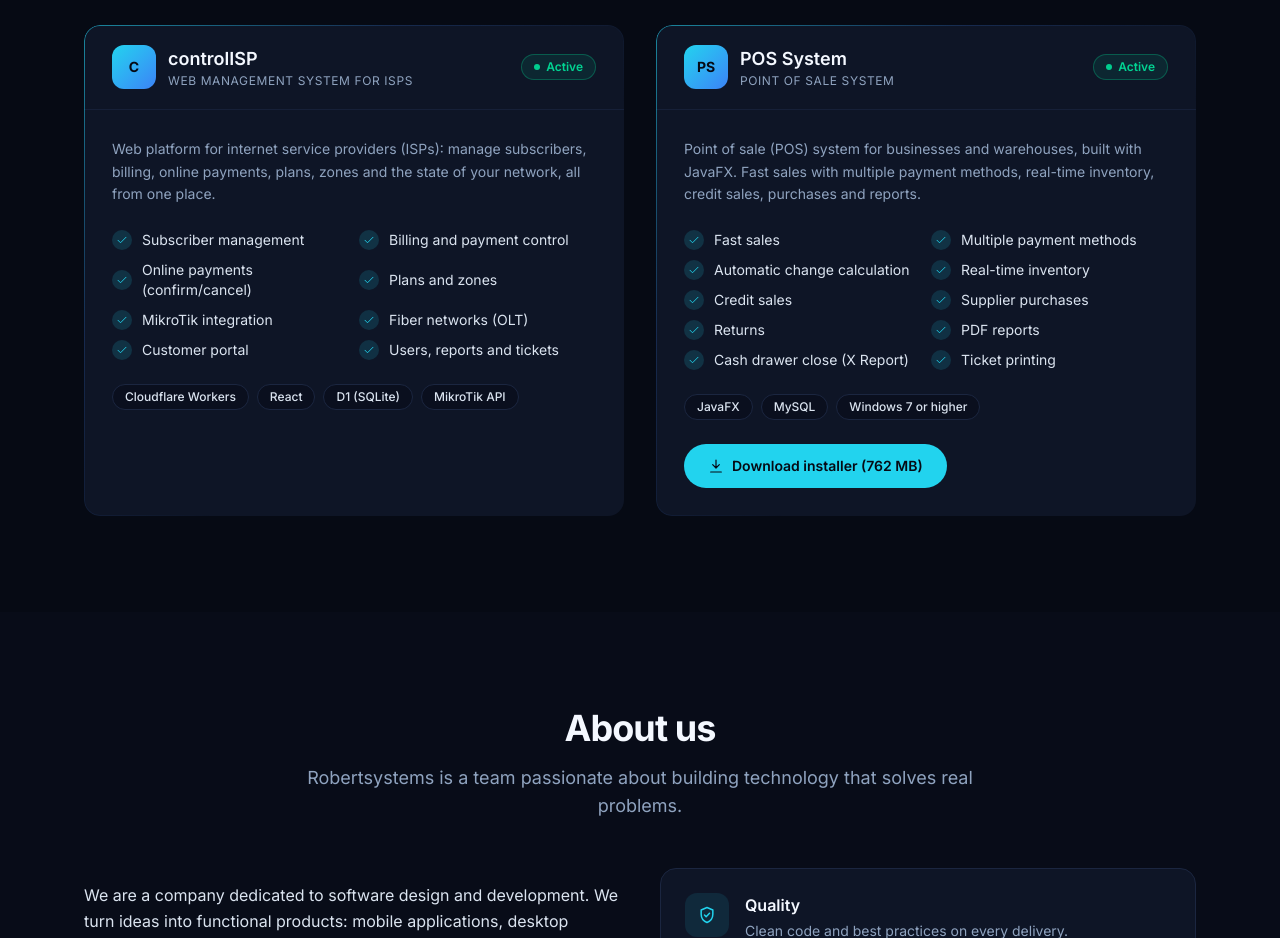
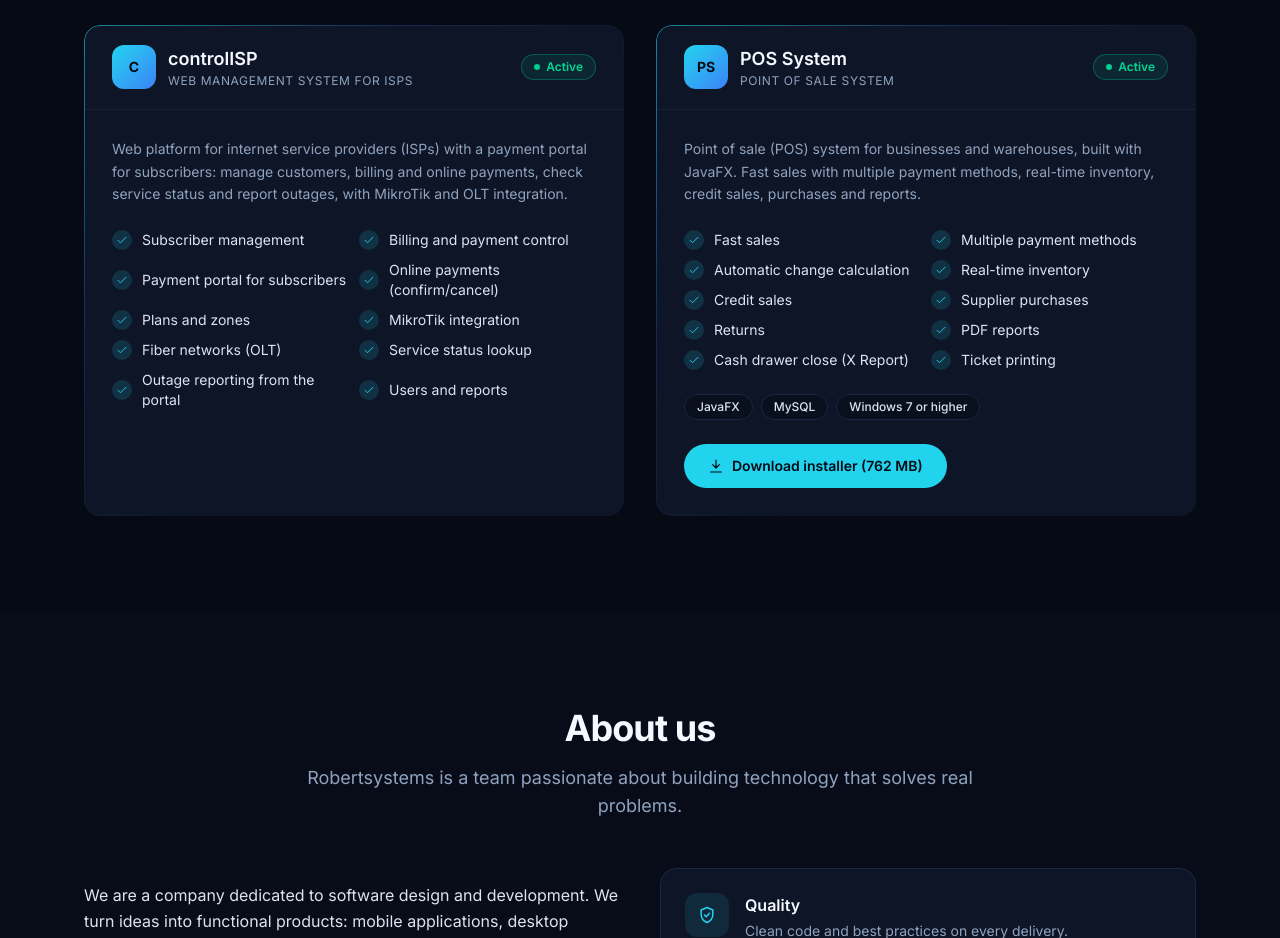
Before and after one commit to gury03/robertsystems-portal, a Next.js app: page /en in a window 1280 px wide. Shown: the part 1520-2458 px from the top of the page. Built offline with nearby package versions, Linux system fonts and the light colour scheme.

Commit message:
Actualizar descripción controlISP: portal de pagos, averías y estado; quitar tecnologías

```diff
--- a/src/i18n/en.ts
+++ b/src/i18n/en.ts
@@ -61,18 +61,19 @@
         status: "Active",
         type: "Web management system for ISPs",
         description:
-          "Web platform for internet service providers (ISPs): manage subscribers, billing, online payments, plans, zones and the state of your network, all from one place.",
+          "Web platform for internet service providers (ISPs) with a payment portal for subscribers: manage customers, billing and online payments, check service status and report outages, with MikroTik and OLT integration.",
         features: [
           "Subscriber management",
           "Billing and payment control",
+          "Payment portal for subscribers",
           "Online payments (confirm/cancel)",
           "Plans and zones",
           "MikroTik integration",
           "Fiber networks (OLT)",
-          "Customer portal",
-          "Users, reports and tickets",
+          "Service status lookup",
+          "Outage reporting from the portal",
+          "Users and reports",
         ],
-        tech: ["Cloudflare Workers", "React", "D1 (SQLite)", "MikroTik API"],
       },
       {
         name: "POS System",
--- a/src/i18n/es.ts
+++ b/src/i18n/es.ts
@@ -62,18 +62,19 @@
         status: "Activo",
         type: "Sistema de gestión web para ISPs",
         description:
-          "Plataforma web para proveedores de servicios de internet (ISPs): administra abonados, facturación, pagos online, planes, zonas y el estado de tu red, todo desde un solo lugar.",
+          "Plataforma web para proveedores de servicios de internet (ISPs) con portal de pagos para abonados: administra clientes, facturación y pagos online, consulta el estado del servicio y reporta averías, con integración a MikroTik y OLT.",
         features: [
           "Gestión de abonados",
           "Facturación y control de pagos",
+          "Portal de pagos para abonados",
           "Pagos online (confirmar/anular)",
           "Planes y zonas",
           "Integración con MikroTik",
           "Redes de fibra (OLT)",
-          "Portal del cliente",
-          "Usuarios, reportes y tickets",
+          "Consulta de estado del servicio",
+          "Reporte de averías desde el portal",
+          "Usuarios y reportes",
         ],
-        tech: ["Cloudflare Workers", "React", "D1 (SQLite)", "MikroTik API"],
       },
       {
         name: "Sistema POS",
```
